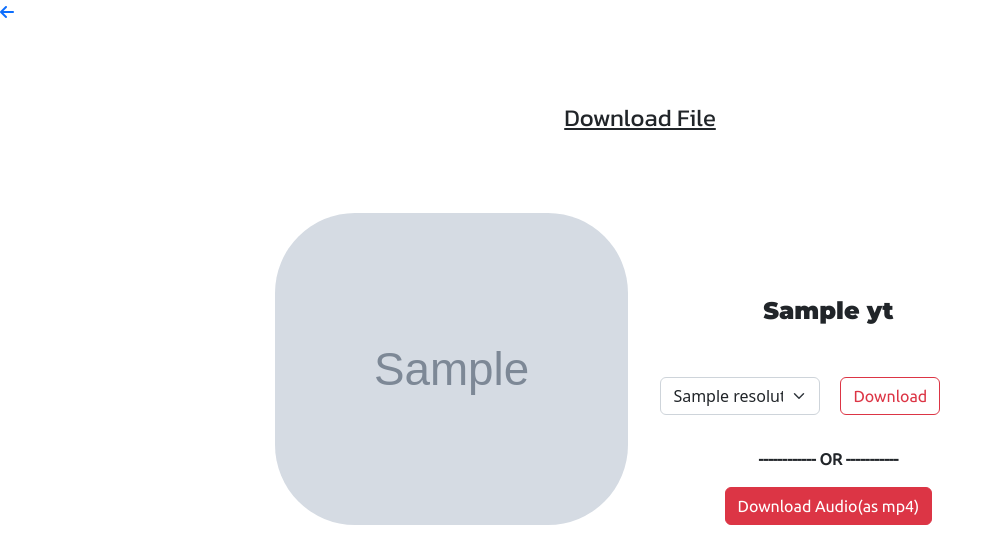
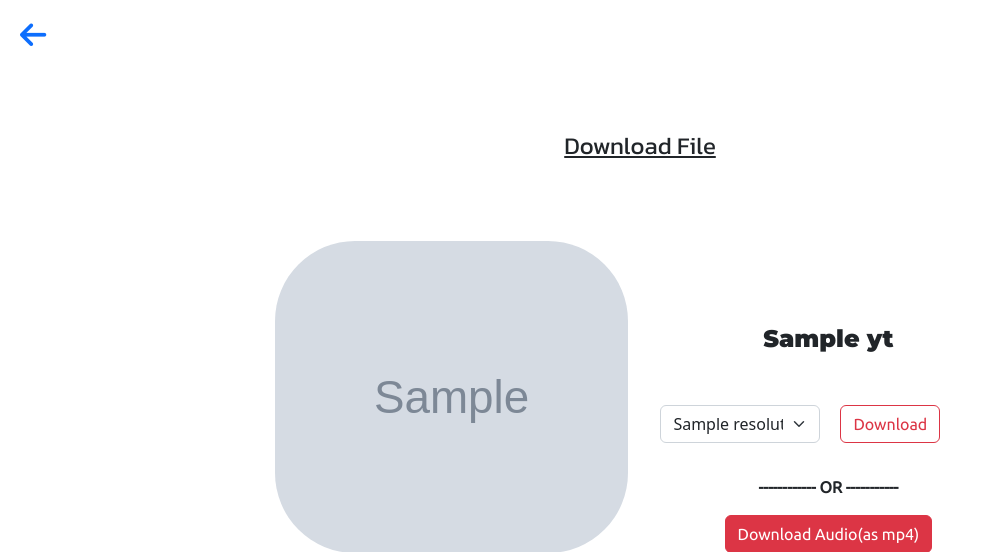
Before and after one commit to bhaskar-ruthvik/ytdownloader, a Flask app: template website/templates/download.html in a window 1280 px wide. Shown: the top 552 px of the page, without its empty margins (0-1003 px from the left). Run offline with Flask 3, Linux system fonts and the light colour scheme; the template is opened without the code that fills it: most values are stand-ins (such as "Sample title", 1, 10 or a date in 2020); grey boxes marked "Sample" are stand-in pictures; some libraries are stand-ins or nearby versions.

Commit message:
Fixed Back Button

```diff
--- a/website/static/styles.css
+++ b/website/static/styles.css
@@ -13,6 +13,11 @@ h1{
  margin: auto;
 }
 
+.back-button{
+        margin-top: 20px;
+        margin-left:20px;
+        font-size: 30px;
+}
 
 p{
   font-family: 'Montserrat', 'sans-serif';
--- a/website/templates/download.html
+++ b/website/templates/download.html
@@ -2,7 +2,7 @@
 
 
     {% block content %}
-    <a href="/"><i class="fa-solid fa-arrow-left"></i></a>
+    <a href="/"><i class="fa-solid fa-arrow-left back-button"></i></a>
     <h1 class="heading download">Download File</h1>
 
     <div class="container download">
```
